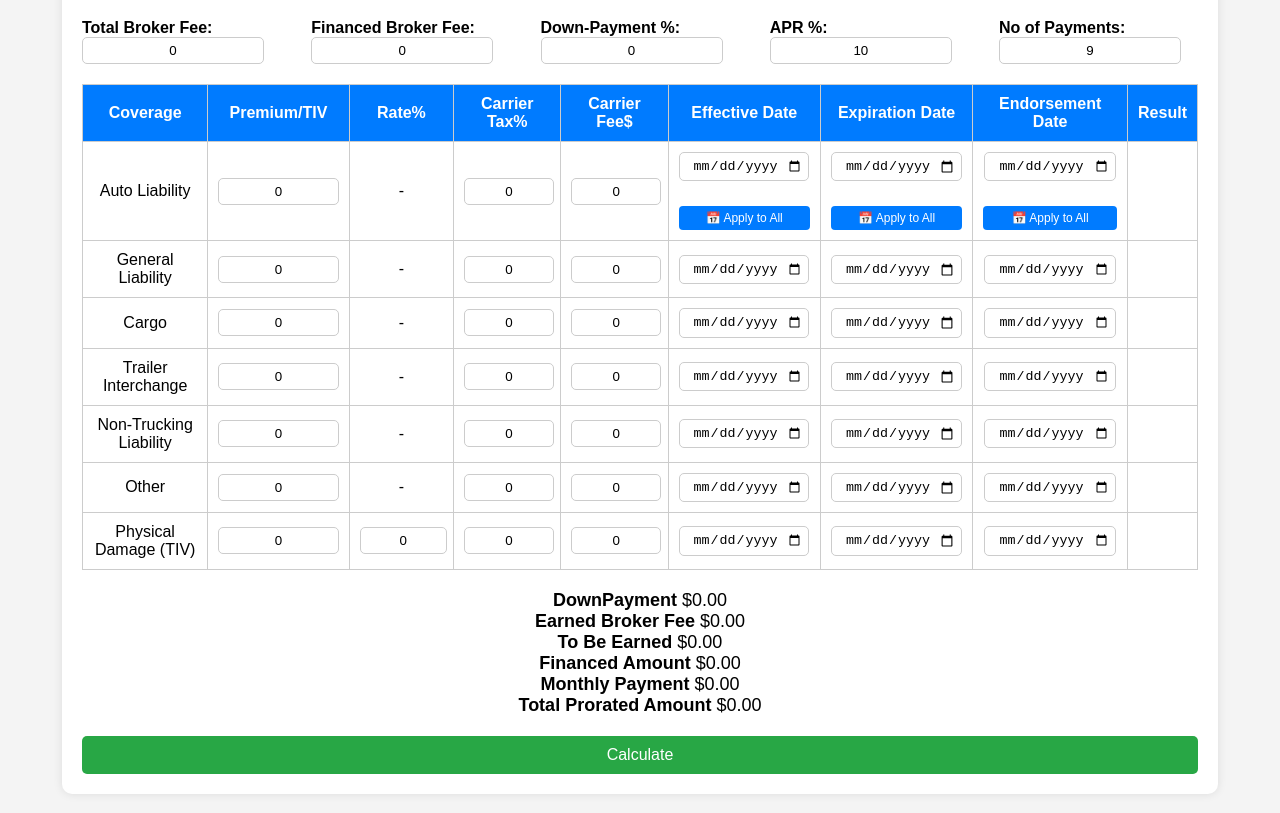
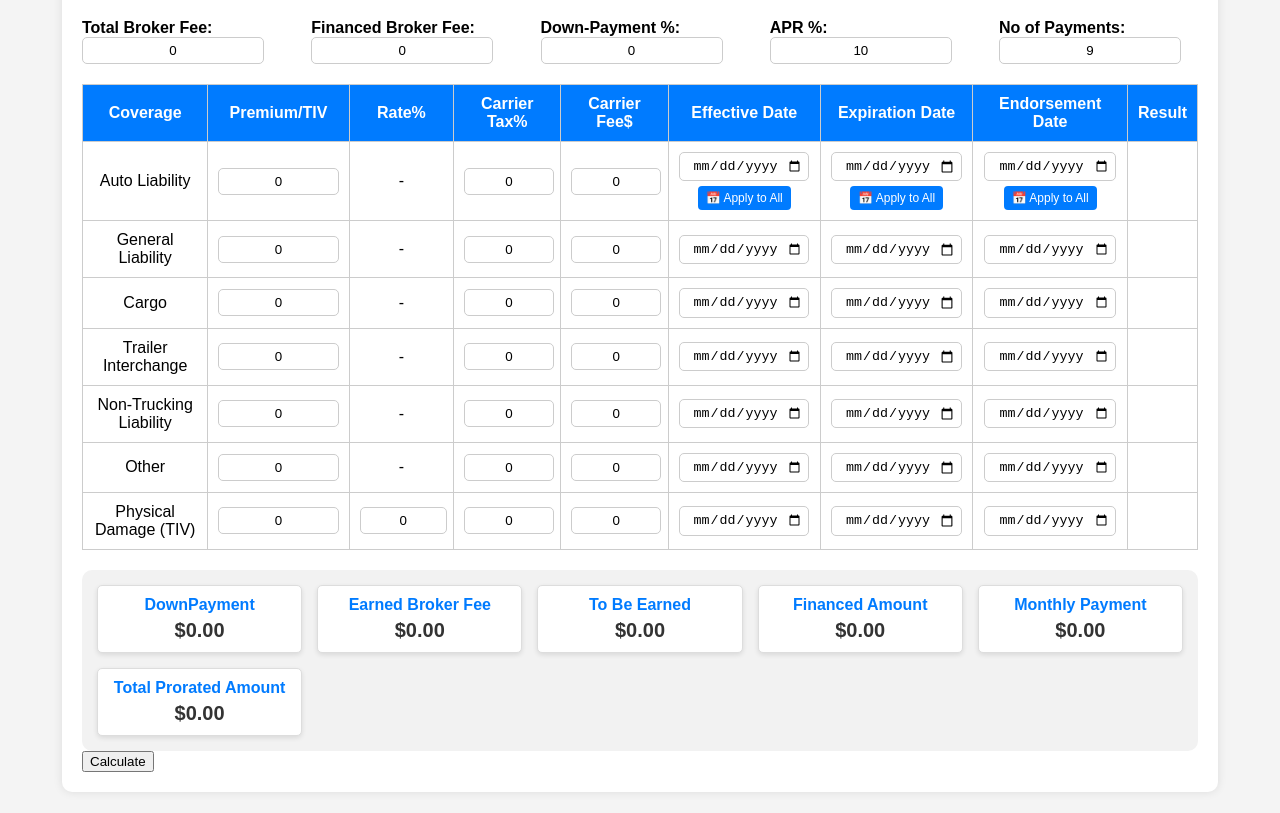
Before and after one commit to RubenPetrosyan/advanced_proRate, a plain HTML site: page index.html in a window 1280 px wide. Shown: the part 101-914 px from the top of the page. Drawn offline with Linux system fonts and the light colour scheme.

Commit message:
Update styles.css

```diff
--- a/styles.css
+++ b/styles.css
@@ -79,28 +79,33 @@ input {
 }
 
 .total-result {
-    text-align: center;
-    font-size: 18px;
-    margin-top: 20px;
+  display: grid;
+  grid-template-columns: repeat(auto-fit, minmax(200px, 1fr));
+  gap: 15px;
+  margin-top: 20px;
+  padding: 15px;
+  background-color: #f2f2f2;
+  border-radius: 10px;
 }
 
-button {
-    width: 100%;
-    padding: 10px;
-    background: #28a745;
-    color: white;
-    border: none;
-    border-radius: 5px;
-    cursor: pointer;
-    font-size: 16px;
-    margin-top: 20px;
+.result-cell {
+  background-color: #ffffff;
+  padding: 10px;
+  border: 1px solid #ddd;
+  border-radius: 5px;
+  text-align: center;
+  box-shadow: 0 2px 5px rgba(0,0,0,0.1);
 }
 
-button:hover {
-    background: #218838;
+.result-cell strong {
+  display: block;
+  margin-bottom: 5px;
+  color: #007bff;
+  font-size: 16px;
 }
 
-.result {
-    font-weight: bold;
-    color: #007bff;
+.result-cell span {
+  font-weight: bold;
+  font-size: 20px;
+  color: #333;
 }
```
